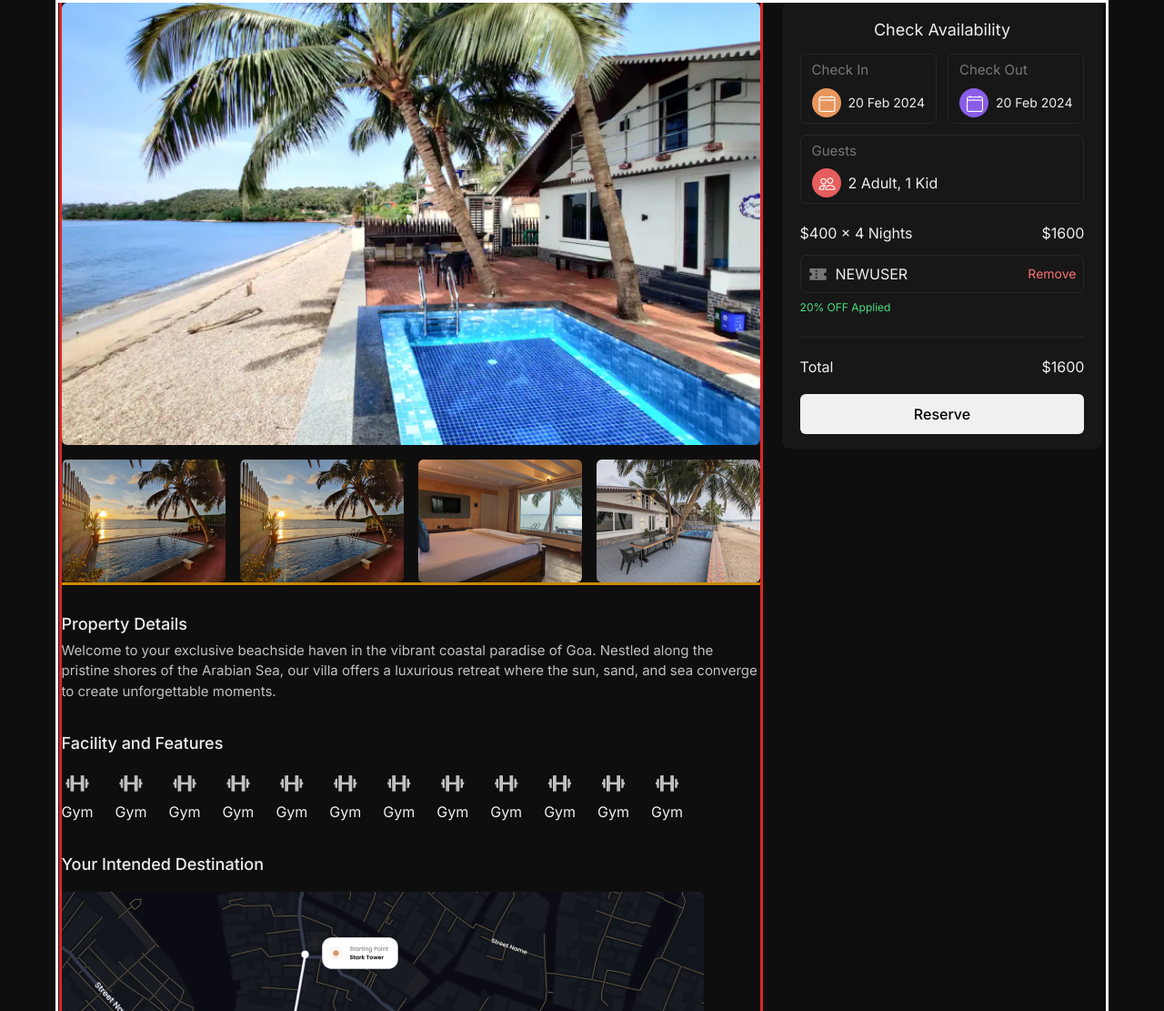
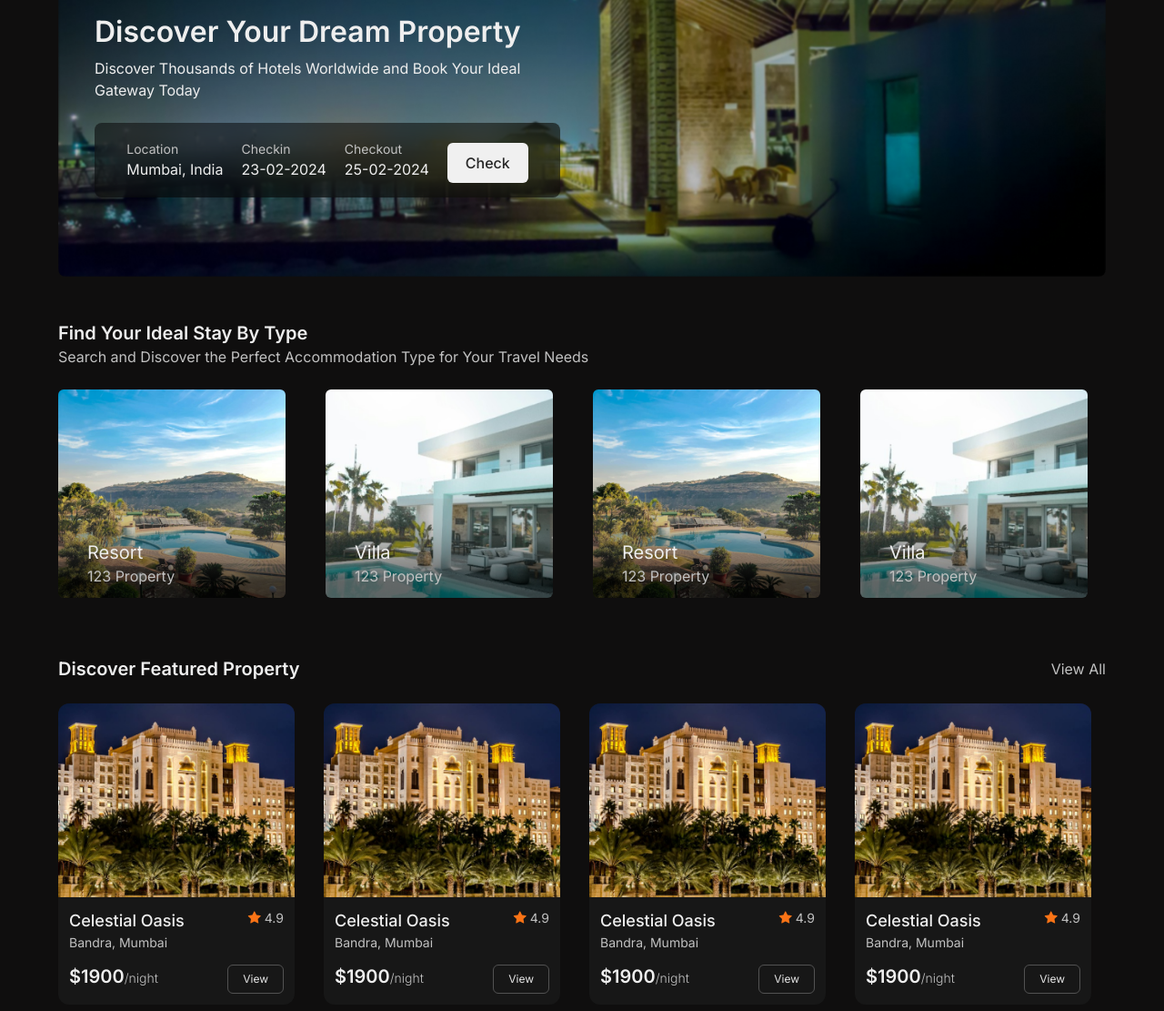
Before and after one commit to jayprajapati9/daysinn, a plain HTML site: page index.html in a window 1280 px wide. Shown: the part 241-1352 px from the top of the page at 91% size. Drawn offline with nearby package versions, Linux system fonts and the light colour scheme.

Commit message:
Update index.html

```diff
--- a/index.html
+++ b/index.html
@@ -26,196 +26,224 @@
 </head>
 
 <body class="bg-[#0F0E0E]">
-    <div class="text-[#EEEEEE] outline outline-white w-full max-w-8xl mx-auto flex items-center justify-between py-3 px-16">
+    <div class="text-[#EEEEEE] w-full max-w-8xl mx-auto flex items-center justify-between py-3 px-16">
         <div>
             <img src="Screenshot 2024-02-19 163041 1.png" class="w-full max-w-[130px]" alt="">
         </div>
 
-        <div class="flex gap-x-10">
-            <a href="">Home</a>
-            <a href="">Destination</a>
-            <a href="">Contact us</a>
-            <a href="">My Bookings</a>
-        </div>
-
-        <div class="flex items-center gap-x-3">
+        <div class="flex w-full justify-end items-center gap-x-10">
+            <p>Home</p>
+            <p>Destination</p>
+            <p>Contact us</p>
+            <p>My Bookings</p>
             <span class="inline-flex gap-x-2">
                 <i class="bi bi-globe"></i>
                 <p>India</p>
             </span>
-            <div class="w-[36px] h-[36px] bg-gray-300 rounded-full"></div>
+            <button class="w-auto bg-[#F0F0F0] text-neutral-800 font-medium py-2.5 mt-1.5 px-5 rounded-md">Signup</button>
         </div>
     </div>
     <div class="my-8"></div>
-    <div class="w-full max-w-6xl mx-auto outline outline-white">
-
-        <div class="w-full flex items-center justify-between">
-            <div class="flex items-start flex-col gap-y-1">
-                <h1 class="text-[#EEEEEE] text-3xl font-semibold">Elopers Heaven</h1>
-                <h2 class="text-[#C1C1C1] text-lg">Goa, India</h2>
-                <div class="grid place-items-center grid-flow-col gap-x-2 mt-2">
-                    <div class="bg-green-400 text-white px-2 py-1 rounded-md"><i class="bi bi-star-fill"></i> 4.7</div>
-                    <p class="text-[#C1C1C1]">57 Reviews</p>
+    <div class="relative w-full max-w-6xl mx-auto">
+        <img src="BG Image.png" class="rounded-lg" alt="">
+        <div class="absolute top-1/3 left-10">
+            <h1 class="text-[#EEEEEE] text-[32px] font-semibold">Discover Your Dream Property</h1>
+            <p class="text-[#EEEEEE] text-[16px] mt-1 w-full max-w-lg">Discover Thousands of Hotels Worldwide and Book Your Ideal Gateway Today</p>
+            <div class="w-full max-w-auto mt-6 bg-[#2D2D2D] flex items-center justify-center px-1 py-4 rounded-lg gap-x-5" style="background-color: rgba(0, 0, 0, 0.515); backdrop-filter: blur(18px);">
+                <div>
+                    <p class="text-[#C1C1C1] text-sm">Location</p>
+                    <p class="text-[#EEEEEE]">Mumbai, India</p>
                 </div>
+                <div>
+                    <p class="text-[#C1C1C1] text-sm">Checkin</p>
+                    <p class="text-[#EEEEEE]">23-02-2024</p>
                 </div>
-            <div class="flex items-end flex-col gap-y-2">
-                <h1 class="text-[#EEEEEE] text-3xl font-semibold">$1000<span class="text-[18px] text-[#C1C1C1] font-normal">/Night</span> </h1>
-                <div class="text-[#626262] text-[22px] flex gap-x-5">
-                    <i class="bi bi-share"></i>
-                    <i class="bi bi-bookmark-plus"></i>
+                <div>
+                    <p class="text-[#C1C1C1] text-sm">Checkout</p>
+                    <p class="text-[#EEEEEE]">25-02-2024</p>
+                </div>
+                <button class="w-auto bg-[#F0F0F0] text-neutral-800 font-medium py-2.5 mt-1.5 px-5 rounded-md">Check</button>
             </div>
         </div>
     </div>
 
+    <div class="my-12"></div>
 
-        <div class="outline outline-white flex justify-center mt-8 gap-x-6">
-
-            <div class="w-8/12 outline outline-red-600">
-                <div class="outline outline-yellow-600">
-                    <img src="Hero Img.png" class="w-full" alt="">
-                    <div class="flex items-center justify-between mt-4">
-                        <img src="image 7.png" alt="">
-                        <img src="image 7.png" alt="">
-                        <img src="image 8.png" alt="">
-                        <img src="image 9.png" alt="">
+    <div class=" w-full max-w-6xl mx-auto">
+        <h1 class="text-[#EEEEEE] text-xl font-semibold">Find Your Ideal Stay By Type</h1>
+        <p class="text-[#C1C1C1]">Search and Discover the Perfect Accommodation Type for Your Travel Needs</p>
+        <div class="flex gap-x-6 mt-6">
+            <div class="relative w-full ">
+                <img class="rounded-md max-w-[250px]" src="Vector.png" alt="">
+                <div class="absolute bottom-3 left-8">
+                    <p class="text-[#EEEEEE] text-xl">Resort</p>
+                    <p class="text-[#C1C1C1]">123 Property</p>
                 </div>
             </div>
-                <div class="mt-8">
-                    <h1 class="text-[#EEEEEE] text-lg font-medium">Property Details</h1>
-                    <p class="text-[#C1C1C1] text-[15px] mt-1">Welcome to your exclusive beachside haven in the vibrant coastal paradise of Goa. Nestled along the pristine shores of the Arabian Sea, our villa offers a luxurious retreat where the sun, sand, and sea converge to create unforgettable moments.</p>
-                </div>
-
-                <div class="mt-8">
-                    <h1 class="text-[#EEEEEE] text-lg font-medium">Facility and Features</h1>
-                    <div class="flex flex-wrap gap-6 mt-3">
-                        <div class="text-center">
-                            <i class='bx bx-dumbbell text-[#C1C1C1] text-3xl'></i>
-                            <p class="text-[#EEEEEE]">Gym</p>
-                        </div>
-                        <div class="text-center">
-                            <i class='bx bx-dumbbell text-[#C1C1C1] text-3xl'></i>
-                            <p class="text-[#EEEEEE]">Gym</p>
-                        </div>
-                        <div class="text-center">
-                            <i class='bx bx-dumbbell text-[#C1C1C1] text-3xl'></i>
-                            <p class="text-[#EEEEEE]">Gym</p>
-                        </div>
-                        <div class="text-center">
-                            <i class='bx bx-dumbbell text-[#C1C1C1] text-3xl'></i>
-                            <p class="text-[#EEEEEE]">Gym</p>
-                        </div>
-                        <div class="text-center">
-                            <i class='bx bx-dumbbell text-[#C1C1C1] text-3xl'></i>
-                            <p class="text-[#EEEEEE]">Gym</p>
-                        </div>
-                        <div class="text-center">
-                            <i class='bx bx-dumbbell text-[#C1C1C1] text-3xl'></i>
-                            <p class="text-[#EEEEEE]">Gym</p>
-                        </div>
-                        <div class="text-center">
-                            <i class='bx bx-dumbbell text-[#C1C1C1] text-3xl'></i>
-                            <p class="text-[#EEEEEE]">Gym</p>
-                        </div>
-                        <div class="text-center">
-                            <i class='bx bx-dumbbell text-[#C1C1C1] text-3xl'></i>
-                            <p class="text-[#EEEEEE]">Gym</p>
-                        </div>
-                        <div class="text-center">
-                            <i class='bx bx-dumbbell text-[#C1C1C1] text-3xl'></i>
-                            <p class="text-[#EEEEEE]">Gym</p>
-                        </div>
-                        <div class="text-center">
-                            <i class='bx bx-dumbbell text-[#C1C1C1] text-3xl'></i>
-                            <p class="text-[#EEEEEE]">Gym</p>
-                        </div>
-                        <div class="text-center">
-                            <i class='bx bx-dumbbell text-[#C1C1C1] text-3xl'></i>
-                            <p class="text-[#EEEEEE]">Gym</p>
-                        </div>
-                        <div class="text-center">
-                            <i class='bx bx-dumbbell text-[#C1C1C1] text-3xl'></i>
-                            <p class="text-[#EEEEEE]">Gym</p>
+            <div class="relative w-full ">
+                <img class="rounded-md max-w-[250px]" src="Vector2.png" alt="">
+                <div class="absolute bottom-3 left-8">
+                    <p class="text-[#EEEEEE] text-xl">Villa</p>
+                    <p class="text-[#C1C1C1]">123 Property</p>
                 </div>
             </div>
-                </div>
-
-                <div class="mt-8">
-                    <h1 class="text-[#EEEEEE] text-lg mb-4 font-medium">Your Intended Destination</h1>
-                    <img src="Map.png" alt="">
-                </div>
-
-                <div class="mt-8">
-                    <h1 class="text-[#EEEEEE] text-lg mb-4 font-medium">Overall Reviews</h1>
-                    <div class="text-center">
-                        <div>
-                            <h1 class="text-[#EEEEEE] text-3xl font-semibold">4.5<span class="text-[18px] text-[#C1C1C1] font-normal">/5</span> </h1>
-                            <div>
-                                <i class="bi bi-star-fill text-yellow-500 text-xl ml-1"></i>
-                                <i class="bi bi-star-fill text-yellow-500 text-xl ml-1"></i>
-                                <i class="bi bi-star-fill text-yellow-500 text-xl ml-1"></i>
-                                <i class="bi bi-star-fill text-yellow-500 text-xl ml-1"></i>
-                                <i class="bi bi-star-fill text-yellow-500 text-xl ml-1"></i>
-                            </div>
-                            <p class="text-[#C1C1C1] text-sm mt-2">44 customer ratings</p>
-                        </div>
-
-                        <div>
-                            <div>
-                                <span class="text-neutral-400 text-sm">5 <i class="bi bi-star-fill text-neutral-400 text-sm ml-1"></i></span>
-                                <div class="w-[100px] h-[10px]">
-
+            <div class="relative w-full ">
+                <img class="rounded-md max-w-[250px]" src="Vector.png" alt="">
+                <div class="absolute bottom-3 left-8">
+                    <p class="text-[#EEEEEE] text-xl">Resort</p>
+                    <p class="text-[#C1C1C1]">123 Property</p>
                 </div>
             </div>
+            <div class="relative w-full ">
+                <img class="rounded-md max-w-[250px]" src="Vector2.png" alt="">
+                <div class="absolute bottom-3 left-8">
+                    <p class="text-[#EEEEEE] text-xl">Villa</p>
+                    <p class="text-[#C1C1C1]">123 Property</p>
                 </div>
             </div>
         </div>
     </div>
 
-            <div class="">
-                <div class="bg-[#171717] text-center rounded-lg px-5 py-4 sticky top-4">
-                    <h1 class="text-[#EEEEEE] text-lg mb-3">Check Availability</h1>
+    <div class="my-16"></div>
 
-                    <div class="w-full inline-flex gap-x-3">
-                        <div class="w-6/12 flex flex-col items-start gap-y-2 rounded-md px-3 py-1.5 text-[#EEEEEE] border border-[1px] border-neutral-800">
-                            <h4 class="text-[#777777] text-[15px]">Check In</h4>
-                            <span class="inline-flex items-center gap-x-2 text-[14px]"><i class="bi bi-calendar4 bg-[#E6965D] text-[18px] text-white w-8 h-8 grid place-items-center rounded-full p-2"></i> 20 Feb 2024</span>
+    <div class="w-full max-w-6xl mx-auto">
+        <div class="flex items-center justify-between w-full">
+            <h1 class="text-[#EEEEEE] text-xl font-semibold">Discover Featured Property</h1>
+            <p class="text-[#C1C1C1]">View All</p>
         </div>
-                        <div class="w-6/12 flex flex-col items-start gap-y-2 rounded-md px-3 py-1.5 text-[#EEEEEE] border border-[1px] border-neutral-800">
-                            <h4 class="text-[#777777] text-[15px]">Check Out</h4>
-                            <span class="inline-flex items-center gap-x-2 text-[14px]"><i class="bi bi-calendar4 bg-[#895DE6] text-[18px] text-white w-8 h-8 grid place-items-center rounded-full p-2"></i> 20 Feb 2024</span>
+
+        <div class="flex gap-x-8 mt-6">
+            <div class="w-full max-w-[260px] rounded-xl bg-[#171717]">
+                <img src="Image.png" class="w-full rounded-t-xl" alt="">
+
+                <div class="flex items-start justify-between mt-3 px-3">
+                    <div>
+                        <h1 class="text-[#EEEEEE] text-lg font-medium">Celestial Oasis</h1>
+                        <p class="text-[#C1C1C1] text-sm">Bandra, Mumbai</p>
+                    </div>
+                    <div class="flex flex-row justify-center items-center text-[#C1C1C1] text-sm">
+                        <i class="bi bi-star-fill text-orange-500 mb-0.5 mr-1"></i>
+                        <p>4.9</p>
                     </div>
                 </div>
-                    <div class="w-full flex flex-col items-start gap-y-2 rounded-md mt-3 px-3 py-1.5 text-[#EEEEEE] border border-[1px] border-neutral-800">
-                        <h4 class="text-[#777777] text-[15px]">Guests</h4>
-                        <span class="inline-flex items-center gap-x-2"><i class="bi bi-people bg-[#E65D5D] text-[18px] text-white w-8 h-8 grid place-items-center rounded-full p-2"></i> 2 Adult, 1 Kid</span>
+
+                <div class="flex items-center justify-between px-3 mt-2 mb-3">
+                    <h1 class="text-[#EEEEEE] text-xl font-semibold">$1900<span class="text-sm text-[#C1C1C1] font-light">/night</span></h1>
+                    <button class="w-auto border border-neutral-600 text-neutral-200 py-1.5 mt-1.5 px-4 text-[12px] rounded-md">View</button>
+                </div>
+            </div>
+            <div class="w-full max-w-[260px] rounded-xl bg-[#171717]">
+                <img src="Image.png" class="w-full rounded-t-xl" alt="">
+
+                <div class="flex items-start justify-between mt-3 px-3">
+                    <div>
+                        <h1 class="text-[#EEEEEE] text-lg font-medium">Celestial Oasis</h1>
+                        <p class="text-[#C1C1C1] text-sm">Bandra, Mumbai</p>
+                    </div>
+                    <div class="flex flex-row justify-center items-center text-[#C1C1C1] text-sm">
+                        <i class="bi bi-star-fill text-orange-500 mb-0.5 mr-1"></i>
+                        <p>4.9</p>
+                    </div>
                 </div>
 
-                    <div class="flex w-full justify-between text-[#EEEEEE] mt-5 mb-3">
-                        <h1>$400 x 4 Nights</h1>
-                        <h1>$1600</h1>
+                <div class="flex items-center justify-between px-3 mt-2 mb-3">
+                    <h1 class="text-[#EEEEEE] text-xl font-semibold">$1900<span class="text-sm text-[#C1C1C1] font-light">/night</span></h1>
+                    <button class="w-auto border border-neutral-600 text-neutral-200 py-1.5 mt-1.5 px-4 text-[12px] rounded-md">View</button>
+                </div>
+            </div>
+            <div class="w-full max-w-[260px] rounded-xl bg-[#171717]">
+                <img src="Image.png" class="w-full rounded-t-xl" alt="">
+
+                <div class="flex items-start justify-between mt-3 px-3">
+                    <div>
+                        <h1 class="text-[#EEEEEE] text-lg font-medium">Celestial Oasis</h1>
+                        <p class="text-[#C1C1C1] text-sm">Bandra, Mumbai</p>
+                    </div>
+                    <div class="flex flex-row justify-center items-center text-[#C1C1C1] text-sm">
+                        <i class="bi bi-star-fill text-orange-500 mb-0.5 mr-1"></i>
+                        <p>4.9</p>
+                    </div>
                 </div>
 
-                    <div class="border border-[1px] border-neutral-800 w-full inline-flex items-center rounded-md p-2">
-                        <i class='bx bxs-coupon text-[#777777] text-[22px]'></i>
-                        <h1 class="text-[#EEEEEE] ml-2">NEWUSER</h1>
-                        <h1 class="text-red-400 text-sm ml-auto mr-0">Remove</h1>
+                <div class="flex items-center justify-between px-3 mt-2 mb-3">
+                    <h1 class="text-[#EEEEEE] text-xl font-semibold">$1900<span class="text-sm text-[#C1C1C1] font-light">/night</span></h1>
+                    <button class="w-auto border border-neutral-600 text-neutral-200 py-1.5 mt-1.5 px-4 text-[12px] rounded-md">View</button>
                 </div>
-                    <p class="text-green-400 text-xs text-left mt-2">20% OFF Applied</p>
+            </div>
+            <div class="w-full max-w-[260px] rounded-xl bg-[#171717]">
+                <img src="Image.png" class="w-full rounded-t-xl" alt="">
 
-                    <div class="bg-neutral-800 w-full h-[0.5px] mt-6 mb-2"></div>
-
-                    <div class="flex w-full justify-between text-[#EEEEEE] mt-5 mb-3">
-                        <h1>Total</h1>
-                        <h1>$1600</h1>
+                <div class="flex items-start justify-between mt-3 px-3">
+                    <div>
+                        <h1 class="text-[#EEEEEE] text-lg font-medium">Celestial Oasis</h1>
+                        <p class="text-[#C1C1C1] text-sm">Bandra, Mumbai</p>
+                    </div>
+                    <div class="flex flex-row justify-center items-center text-[#C1C1C1] text-sm">
+                        <i class="bi bi-star-fill text-orange-500 mb-0.5 mr-1"></i>
+                        <p>4.9</p>
+                    </div>
                 </div>
 
-                    <button class="w-full bg-[#F0F0F0] font-medium py-2.5 mt-1.5 rounded-md">Reserve</button>
+                <div class="flex items-center justify-between px-3 mt-2 mb-3">
+                    <h1 class="text-[#EEEEEE] text-xl font-semibold">$1900<span class="text-sm text-[#C1C1C1] font-light">/night</span></h1>
+                    <button class="w-auto border border-neutral-600 text-neutral-200 py-1.5 mt-1.5 px-4 text-[12px] rounded-md">View</button>
                 </div>
             </div>
 
         </div>
+    </div>
+
+    <div class="my-16"></div>
+
+    <div class="relative w-full h-full max-h-[550px] max-w-6xl mx-auto bg-[#1D1D1D] p-16 pr-0 overflow-hidden">
+        <h1 class="text-[#EEEEEE] text-xl font-semibold">Find Your Ideal Stay By Type</h1>
+        <p class="text-[#C1C1C1] font-light">Search and Discover the Perfect Accommodation Type for Your Travel Needs</p>
+        <img src="Map2.png" class="absolute -bottom-20 start-2/4" alt="">
+
+        <div class="flex gap-x-6 mt-8">
+            <div class="w-full max-w-[360px] rounded-lg bg-neutral-800">
+                <img src="Rectangle 3300.png" class="w-full rounded-t-lg" alt="">
+
+                <div class="flex items-start justify-between mt-3 px-4 ">
+                    <div>
+                        <h1 class="text-[#EEEEEE] text-lg font-medium">The Taj Mahal Palace, Mumbai</h1>
+                        <p class="text-[#C1C1C1] text-sm font-light">Apollo Bandar, Colaba, Mumbai, Maharashtra 400001</p>
+                    </div>
+                    <div class="flex flex-row justify-center items-center text-[#C1C1C1] text-sm">
+                        <i class="bi bi-star-fill text-orange-500 mr-1"></i>
+                        <p>4.9</p>
+                    </div>
+                </div>
+
+                <div class="flex items-center justify-between px-4 mt-3 mb-3">
+                    <h1 class="text-[#EEEEEE] text-xl font-semibold">$1900<span class="text-sm text-[#C1C1C1] font-light">/night</span></h1>
+                    <button class="opacity-0 w-auto border border-neutral-600 text-neutral-200 py-1.5 mt-1.5 px-4 text-[12px] rounded-md">View</button>
+                </div>
+            </div>
+            <div class="w-full max-w-[360px] rounded-lg bg-neutral-800">
+                <img src="Rectangle 3300.png" class="w-full rounded-t-lg" alt="">
+
+                <div class="flex items-start justify-between mt-3 px-4">
+                    <div>
+                        <h1 class="text-[#EEEEEE] text-lg font-medium">The Taj Mahal Palace, Mumbai</h1>
+                        <p class="text-[#C1C1C1] text-sm font-light">Apollo Bandar, Colaba, Mumbai, Maharashtra 400001</p>
+                    </div>
+                    <div class="flex flex-row justify-center items-center text-[#C1C1C1] text-sm">
+                        <i class="bi bi-star-fill text-orange-500 mr-1"></i>
+                        <p>4.9</p>
+                    </div>
+                </div>
+
+                <div class="flex items-center justify-between px-4 mt-3 mb-3">
+                    <h1 class="text-[#EEEEEE] text-xl font-semibold">$1900<span class="text-sm text-[#C1C1C1] font-light">/night</span></h1>
+                    <button class="opacity-0 w-auto border border-neutral-600 text-neutral-200 py-1.5 mt-1.5 px-4 text-[12px] rounded-md">View</button>
+                </div>
+            </div>
 
         </div>
+    </div>
+
+    <br><br>
 </body>
 
 </html>
```
Lines whose indentation alone changed are shown as unchanged.
